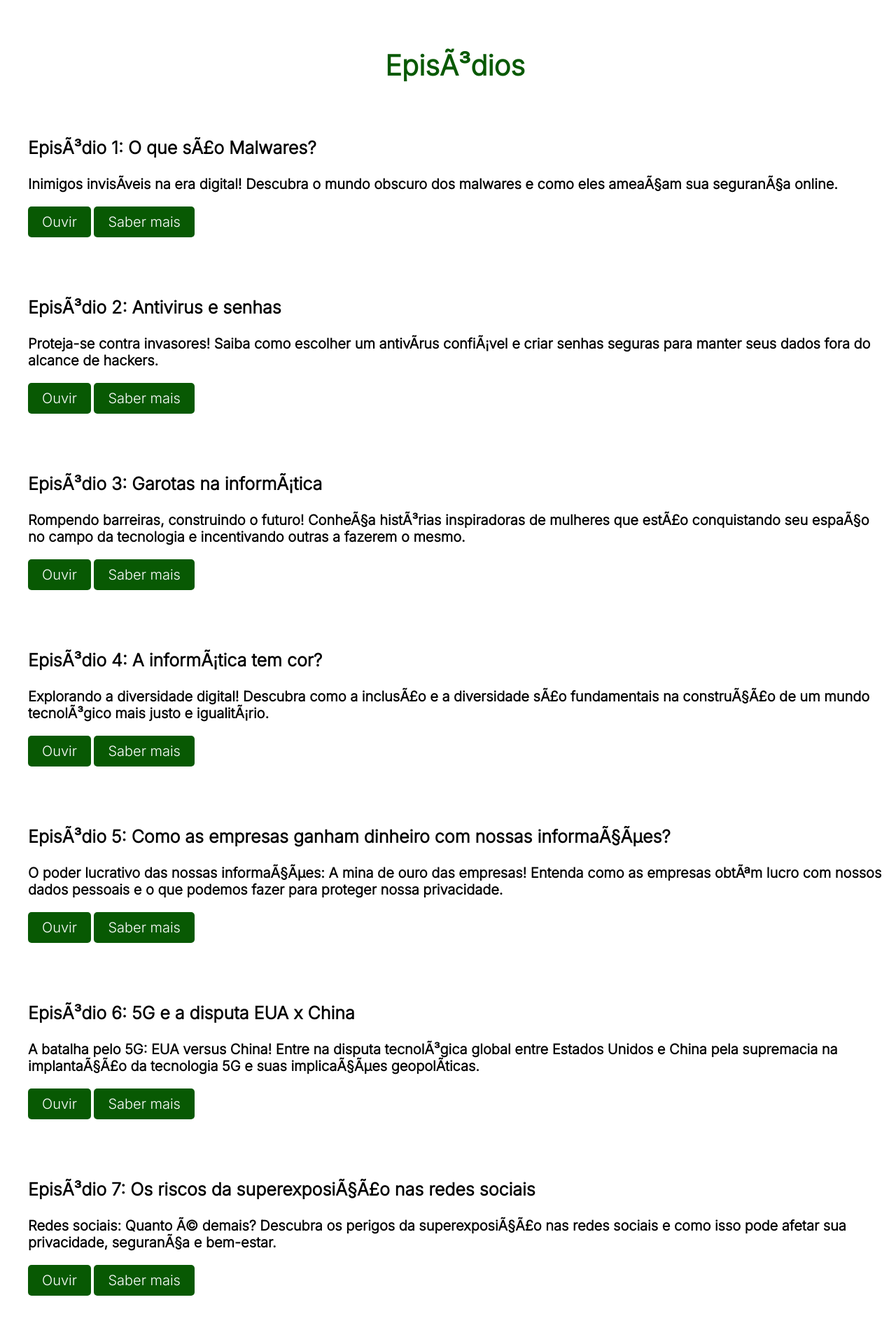
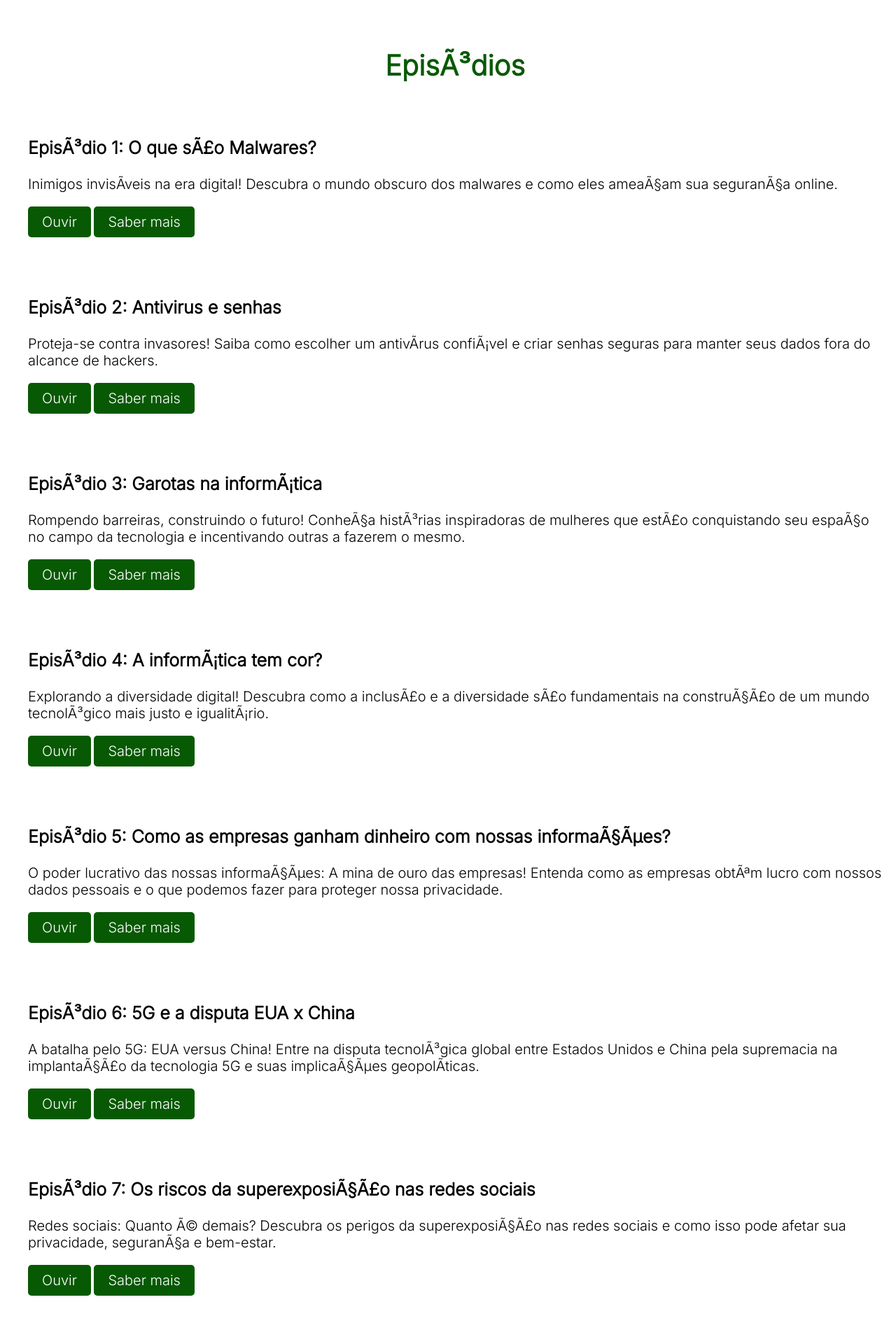
Before and after one commit to ProdigyCoderMendes/Projeto-RPP-IFRN-Extensao-Podcast-Informatizando, a PHP site: page / in a window 1280 px wide. Shown: the part 852-2772 px from the top of the page at 70% size. Run offline with PHP 8.4, Linux system fonts and the light colour scheme.

Commit message:
mudança de espessura de fonte

```diff
--- a/style.css
+++ b/style.css
@@ -71,7 +71,7 @@ nav a {
 
 .episode p{
     font-size: 20px;
-    font-weight: 600;
+    font-weight: 300;
 }
 
 .episode h3{
```
